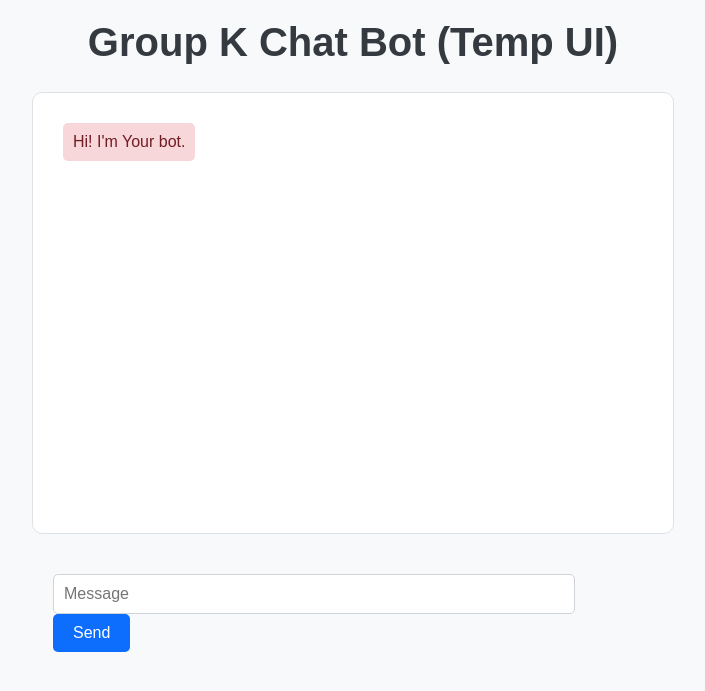
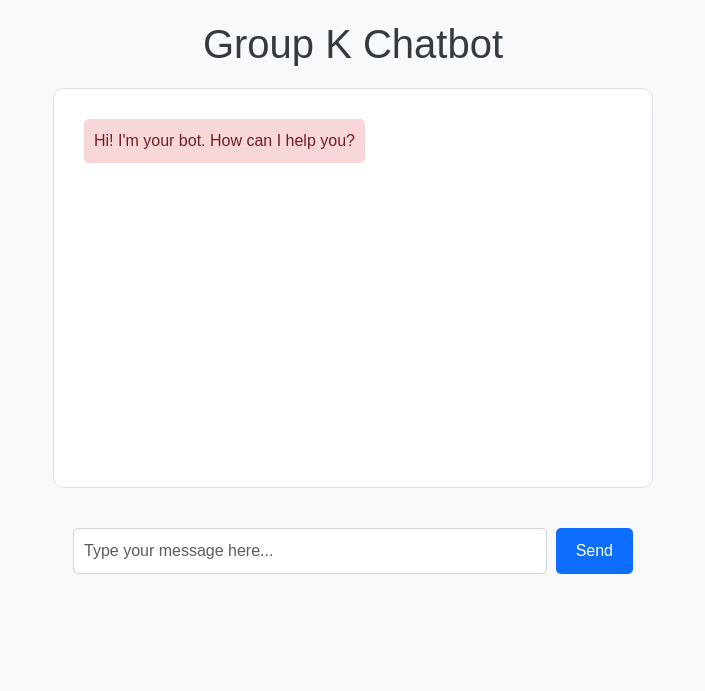
Before and after one commit to yohankhan/chatbotdep, a Flask app: page / in a window 1280 px wide. Shown: the top 691 px of the page, without its empty margins (287-992 px from the left). Run offline with Flask 2, Linux system fonts and the light colour scheme; parts of the project's set-up code (start-up, migrations or seed data) failed here and were passed over; some libraries are stand-ins or nearby versions.

Commit message:
Update index.html

```diff
--- a/templates/index.html
+++ b/templates/index.html
@@ -1,61 +1,62 @@
 <!DOCTYPE html>
-<html>
+<html lang="en">
 
 <head>
-    <link rel="stylesheet" type="text/css" href="{{ url_for('static', filename='style.css')}}" />
-    <!-- <link rel="stylesheet" type="text/css" href="{{ url_for('static', filename='css.css')}}" /> -->
-    <script src="https://ajax.googleapis.com/ajax/libs/jquery/3.2.1/jquery.min.js"></script>
+    <meta charset="UTF-8">
+    <meta name="viewport" content="width=device-width, initial-scale=1.0">
+    <title>Chatbot</title>
+    <!-- Bootstrap CSS -->
+    <link href="https://cdn.jsdelivr.net/npm/bootstrap@5.3.0-alpha3/dist/css/bootstrap.min.css" rel="stylesheet">
+    <link rel="stylesheet" type="text/css" href="{{ url_for('static', filename='style.css') }}" />
+    <script src="https://ajax.googleapis.com/ajax/libs/jquery/3.6.0/jquery.min.js"></script>
 </head>
 
 <body>
-    <div class="row">
-        <div class="col-md-10 mr-auto ml-auto">
-    <h1>Group K Chat Bot (Temp UI)</h1>
-    <form>
+    <div class="container">
+        <h1>Group K Chatbot</h1>
         <div id="chatbox">
-            <div class="col-md-8 ml-auto mr-auto">
-                <p class="botText"><span>Hi! I'm Your bot.</span></p>
+            <div class="botText">
+                <span>Hi! I'm your bot. How can I help you?</span>
             </div>
         </div>
-        <div id="userInput" class="row">
-            <div class="col-md-10">
-                <input id="text" type="text" name="msg" placeholder="Message" class="form-control">
-                <button type="submit" id="send" class="btn btn-warning">Send</button>
+        <form id="userInput">
+            <div class="input-group">
+                <input id="text" type="text" name="msg" class="form-control" placeholder="Type your message here...">
+                <button id="send" type="submit" class="btn btn-primary">Send</button>
             </div>
-        </div>
-    </form>
-</div>
-</div>
+        </form>
+    </div>
 
-<script>
-    $(document).ready(function() {
-        $("form").on("submit", function(event) {
-            var rawText = $("#text").val();
-            var userHtml = '<p class="userText"><span>' + rawText + "</span></p>";
-            $("#text").val("");
-            $("#chatbox").append(userHtml);
-            document.getElementById("userInput").scrollIntoView({
-                block: "start",
-                behavior: "smooth",
-            });
-            $.ajax({
-                data: {
-                    msg: rawText,
-                },
-                type: "POST",
-                url: "/get",
-            }).done(function(data) {
-                var botHtml = '<p class="botText"><span>' + data + "</span></p>";
-                $("#chatbox").append($.parseHTML(botHtml));
-                document.getElementById("userInput").scrollIntoView({
-                    block: "start",
-                    behavior: "smooth",
+    <!-- Chatbot Script -->
+    <script>
+        $(document).ready(function () {
+            $("form").on("submit", function (event) {
+                event.preventDefault();
+
+                var rawText = $("#text").val().trim();
+                if (rawText === "") return; // Prevent empty messages
+
+                var userHtml = '<div class="userText"><span>' + rawText + '</span></div>';
+                $("#text").val(""); // Clear input field
+                $("#chatbox").append(userHtml).scrollTop($("#chatbox")[0].scrollHeight); // Append and scroll to bottom
+
+                // AJAX call to backend
+                $.ajax({
+                    url: "/get",
+                    type: "POST",
+                    data: { msg: rawText },
+                    success: function (data) {
+                        var botHtml = '<div class="botText"><span>' + data + '</span></div>';
+                        $("#chatbox").append(botHtml).scrollTop($("#chatbox")[0].scrollHeight); // Append and scroll
+                    },
+                    error: function () {
+                        var botHtml = '<div class="botText"><span>Sorry, there was an error processing your request.</span></div>';
+                        $("#chatbox").append(botHtml).scrollTop($("#chatbox")[0].scrollHeight);
+                    }
                 });
             });
-            event.preventDefault();
         });
-    });
-</script>
+    </script>
 </body>
 
 </html>
```
